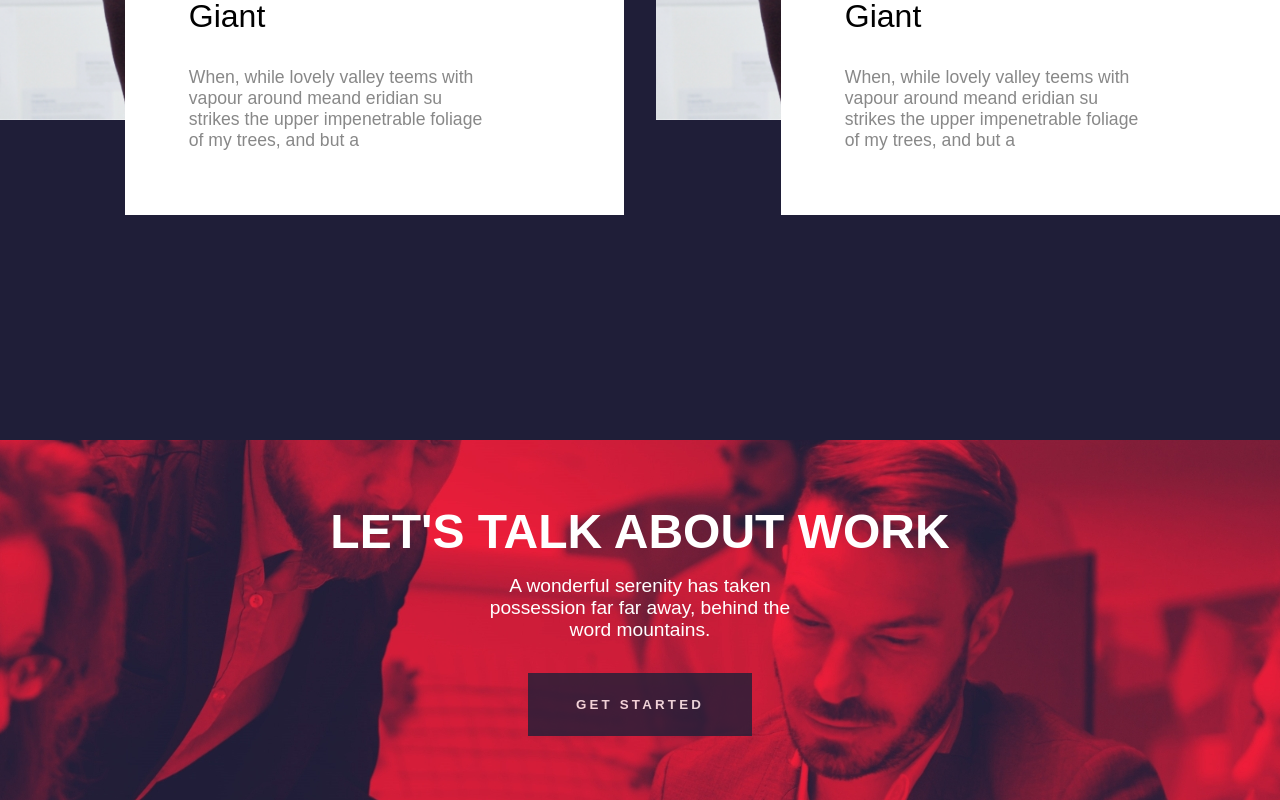
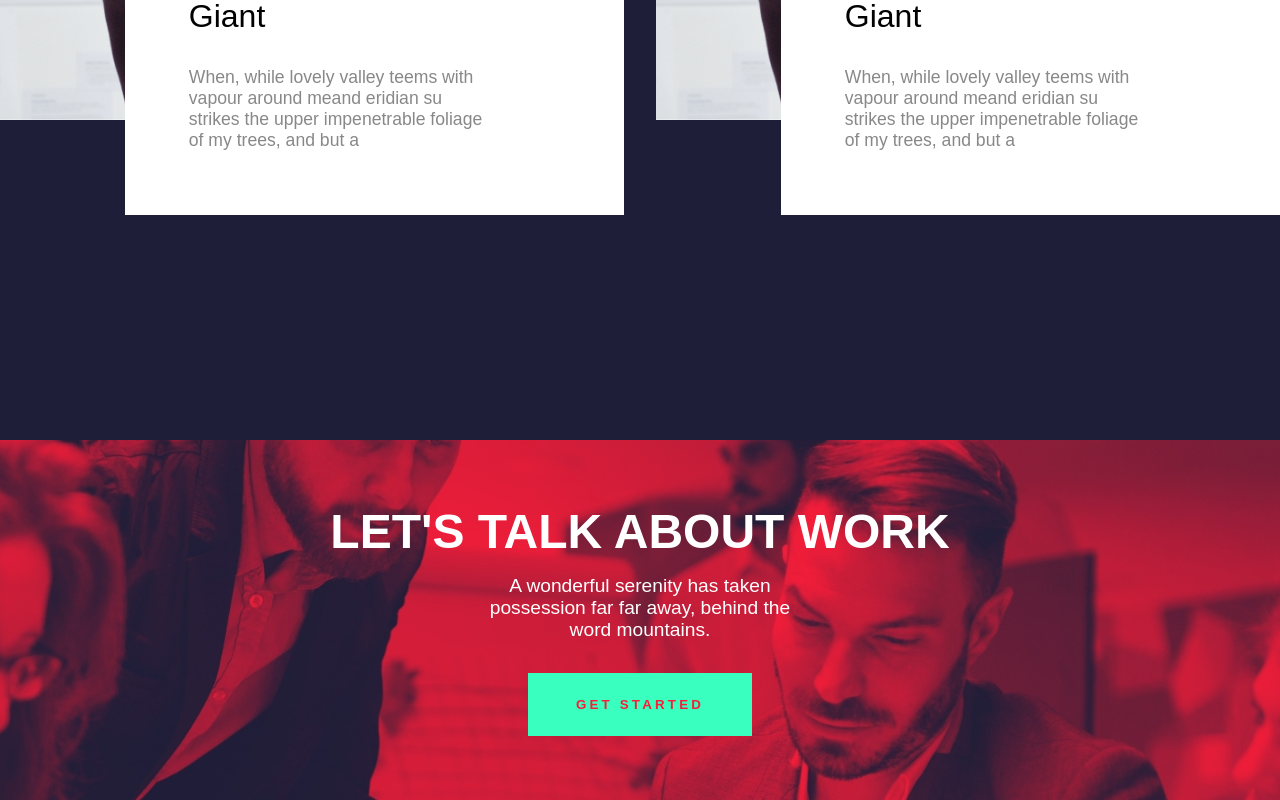
Before and after one commit to DavideSias/proj-html-vuejs, a Vue app: page / in a window 1280 px wide. In both pictures the pointer is over the button 640 px from the left and 5100 px from the top of the page. Shown: the part 4396-5196 px from the top of the page. Built offline with nearby package versions, Linux system fonts and the light colour scheme; a web font is replaced by a local one.

Commit message:
Add footer details

```diff
--- a/src/components/FooterSection.vue
+++ b/src/components/FooterSection.vue
@@ -49,7 +49,8 @@ export default {
       cursor: pointer;
 
       &:hover{
-        opacity: 0.8;
+        background-color: $btn-light-color;
+        color: $hover-color;
       }
 }
 }
```
